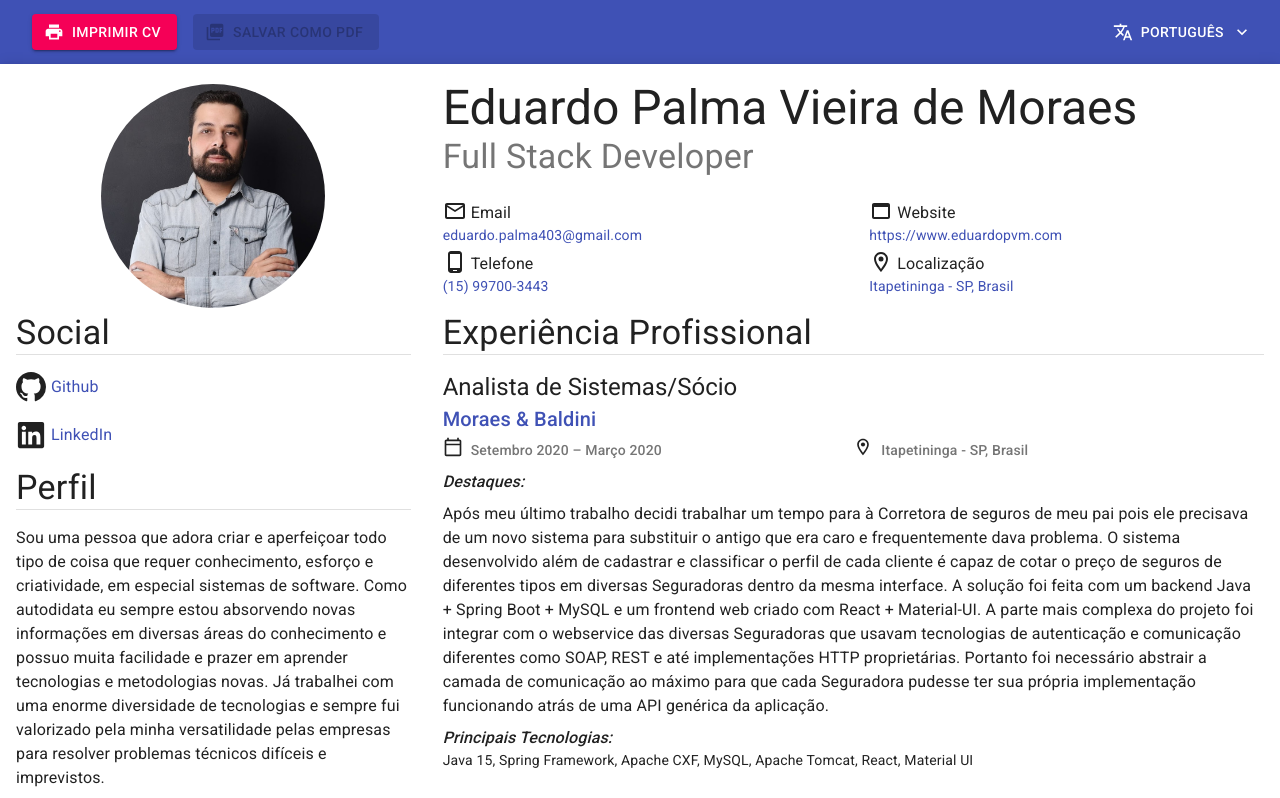
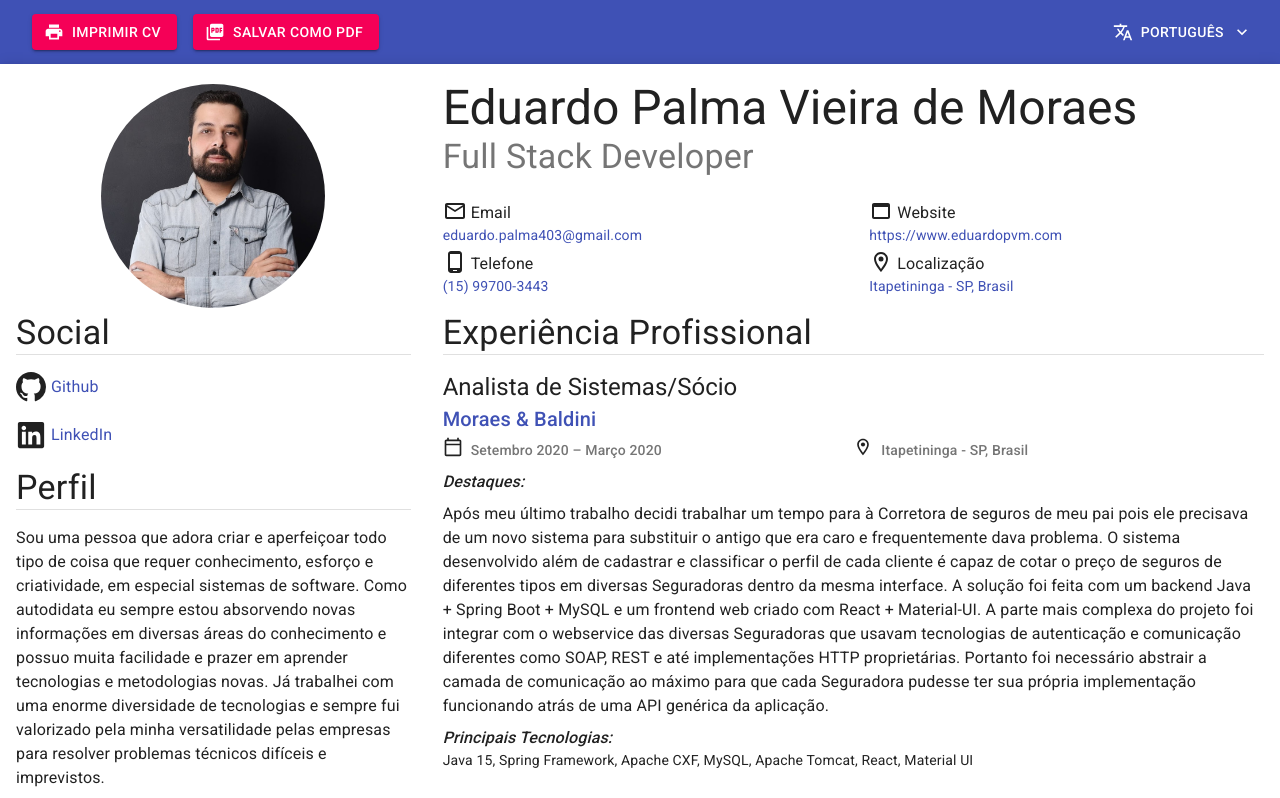
Before and after one commit to eduardopvm/react-cv, a React (Create React App) app: page /#/ in a window 1280 px wide. Shown: the top 798 px of the page. Built offline with nearby package versions, Linux system fonts and the light colour scheme.

Commit message:
fixing pdf url - brain fart moment

```diff
--- a/src/header/Header.js
+++ b/src/header/Header.js
@@ -34,7 +34,7 @@ const useStyles = makeStyles((theme) => ({
   },
 }));
 
-const pdfUrl = process.env.NODE_ENV !== 'production' ? "http://localhost:5000/#/pdf" : process.env.REACT_APP_BACKEND_URL + '/#/pdf';
+const pdfUrl = process.env.NODE_ENV !== 'production' ? "http://localhost:5000/pdf" : process.env.REACT_APP_BACKEND_URL + '/pdf';
 
 function Alert(props) {
   return <MuiAlert elevation={6} variant="filled" {...props} />;
@@ -126,7 +126,7 @@ export default function Header(props) {
                 </Button>
               </Box>
               <Box display={{ xs: "none", sm: "inline" }}>
-                <Button onClick={onPdfExport} startIcon={<PictureAsPdfIcon />} variant="contained" color="secondary" className={classes.button} disabled>
+                <Button onClick={onPdfExport} startIcon={<PictureAsPdfIcon />} variant="contained" color="secondary" className={classes.button}>
                   {t("exportToPDF")}
                 </Button>
               </Box>
```
